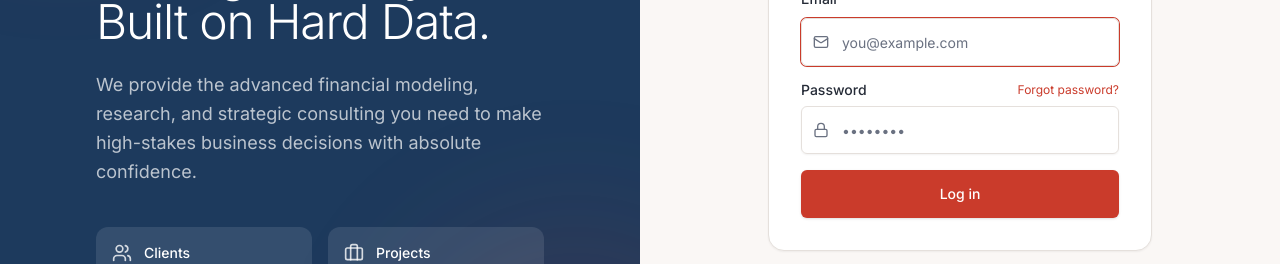
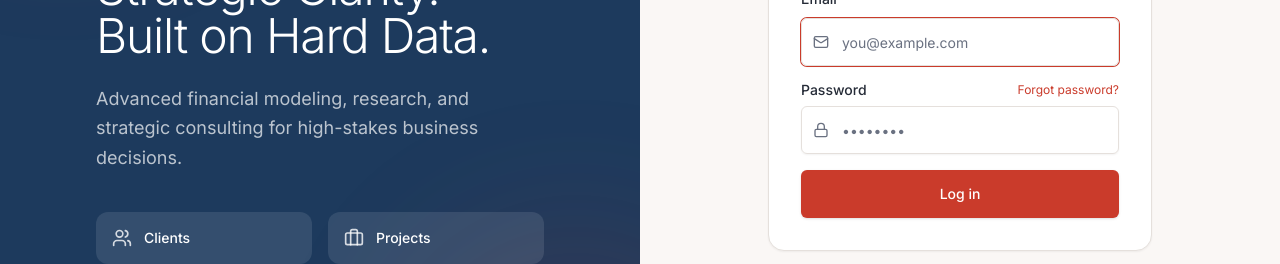
Before and after one commit to DoriFussmann/the-night-ventures, a React (Vite) app: page /login in a window 1280 px wide. Shown: the part 330-594 px from the top of the page. Built offline with nearby package versions, Linux system fonts and the light colour scheme; no server answers.

Commit message:
File changes

```diff
--- a/src/components/AuthLayout.jsx
+++ b/src/components/AuthLayout.jsx
@@ -24,7 +24,7 @@ function BrandingPanel() {
 
         {/* Subtitle */}
         <p className="text-white/70 text-lg leading-relaxed mb-10">
-          We provide the advanced financial modeling, research, and strategic consulting you need to make high-stakes business decisions with absolute confidence.
+          Advanced financial modeling, research, and strategic consulting for high-stakes business decisions.
         </p>
 
         {/* Feature cards */}
```
